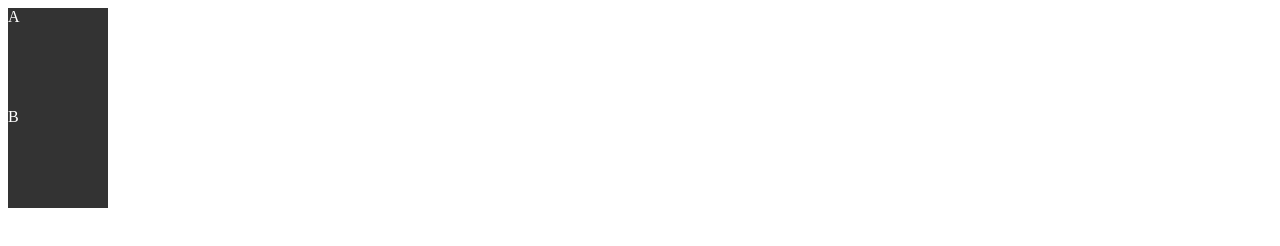
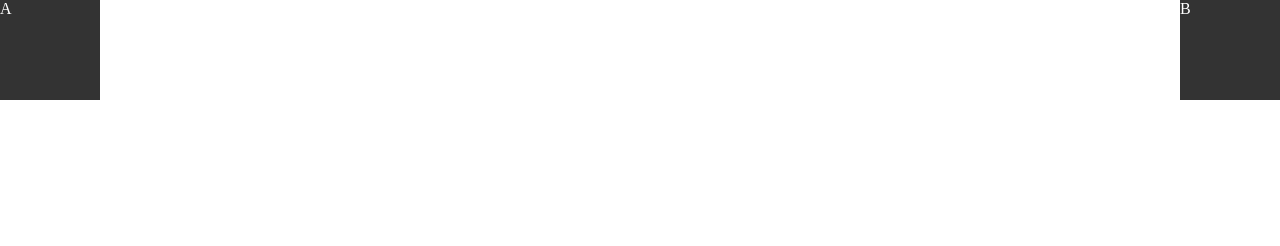
Before and after one commit to sexfat/tid201_class, a plain HTML site: page float.html in a window 1280 px wide. Drawn offline with Linux system fonts and the light colour scheme.

Commit message:
add float right left

```diff
--- a/float.html
+++ b/float.html
@@ -5,17 +5,27 @@
     <meta name="viewport" content="width=device-width, initial-scale=1.0">
     <title>float</title>
     <style>
+        body {
+            padding: 0;
+            margin: 0;
+        }
        .box {
           width: 100px;
           height: 100px;
           background-color: #333;
           color: #fff;
        }
+       .left{
+         float: left;
+       }
+       .right {
+        float: right;
+       }
     </style>
 </head>
 <body>
-    <div class="box">A</div>
-    <div class="box">B</div>
+    <div class="box left">A</div>
+    <div class="box right">B</div>
 
 </body>
 </html>
```
